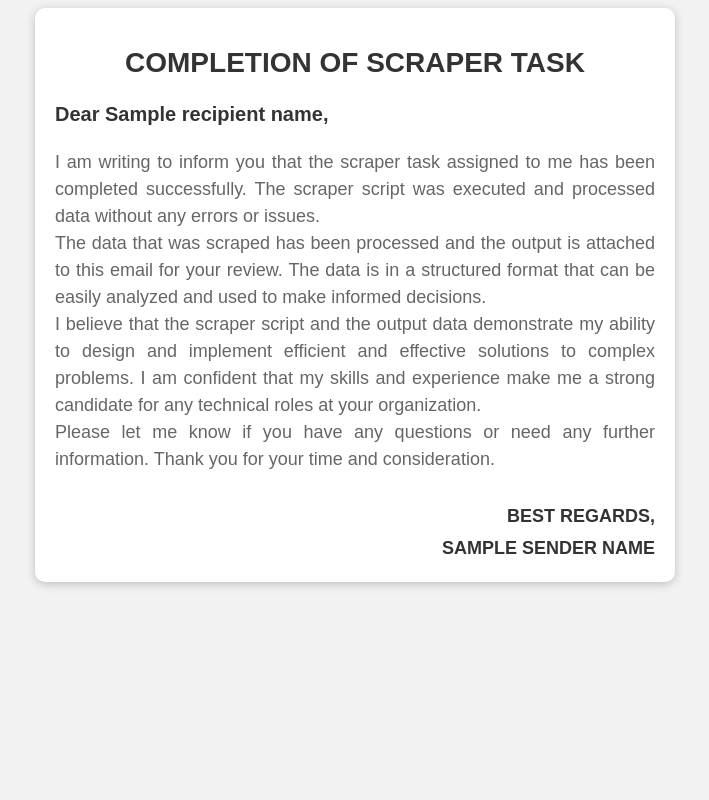
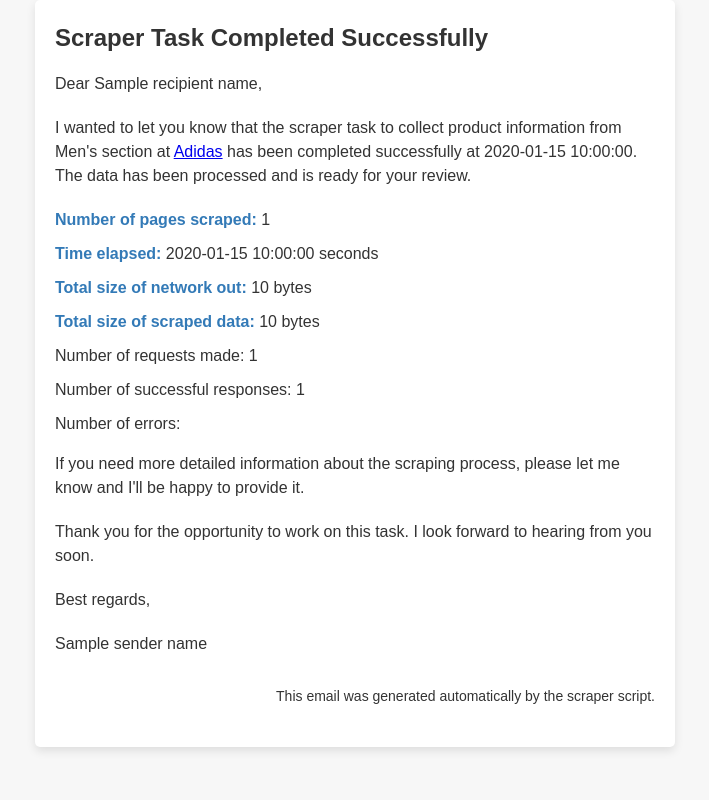
Before and after one commit to rifatrakib/lazuli, a Python web app: template templates/email_template.html in a window 1280 px wide. Shown: the whole page, without its empty margins (285-994 px from the left). Run offline with Jinja, Linux system fonts and the light colour scheme; the template is opened without the code that fills it: most values are stand-ins (such as "Sample title", 1, 10 or a date in 2020).

Commit message:
include scraper stats with mail report

```diff
--- a/templates/email_template.html
+++ b/templates/email_template.html
@@ -1,79 +1,87 @@
 <!DOCTYPE html>
-<html>
+<html lang="en">
 
 <head>
     <meta charset="UTF-8">
-    <title>Completion of Scraper Task</title>
+    <meta name="viewport" content="width=device-width, initial-scale=1.0">
+    <title>Scraper Task Completed Successfully</title>
     <style>
-        /* Define CSS styles for the email */
         body {
             font-family: Arial, sans-serif;
-            background-color: #f2f2f2;
+            font-size: 16px;
+            line-height: 1.5;
+            color: #333;
+            background-color: #f7f7f7;
+            margin: 0;
+            padding: 0;
         }
 
         .container {
             max-width: 600px;
-            margin: auto;
+            margin: 0 auto;
             padding: 20px;
-            background-color: #ffffff;
-            border-radius: 10px;
-            box-shadow: 0px 2px 10px #bfbfbf;
+            background-color: #fff;
+            box-shadow: 0 4px 10px rgba(0, 0, 0, 0.1);
+            border-radius: 5px;
         }
 
         h1 {
-            color: #333333;
-            font-size: 28px;
-            font-weight: bold;
-            margin-bottom: 20px;
-            text-align: center;
-            text-transform: uppercase;
+            font-size: 24px;
+            margin-top: 0;
         }
 
         p {
-            color: #666666;
-            font-size: 18px;
-            line-height: 1.5;
-            margin: 0;
-            text-align: justify;
-        }
-
-        .greeting {
-            color: #333333;
-            font-size: 20px;
-            font-weight: bold;
             margin-bottom: 20px;
         }
 
-        .signature {
-            color: #333333;
-            font-size: 18px;
-            font-weight: bold;
-            margin-top: 30px;
-            text-align: right;
-            text-transform: uppercase;
+        ul {
+            margin: 0;
+            padding: 0;
+            list-style: none;
         }
 
-        .signature-name {
-            display: block;
-            margin-top: 5px;
+        li {
+            margin-bottom: 10px;
+        }
+
+        .footer {
+            margin-top: 30px;
+            font-size: 14px;
+            text-align: right;
+        }
+
+        .important {
+            font-weight: bold;
+            color: #337ab7;
         }
     </style>
 </head>
 
 <body>
     <div class="container">
-        <h1>Completion of Scraper Task</h1>
-        <p class="greeting">Dear {{ recipient_name }},</p>
-        <p>I am writing to inform you that the scraper task assigned to me has been completed successfully. The scraper
-            script was executed and processed data without any errors or issues.</p>
-        <p>The data that was scraped has been processed and the output is attached to this email for your review. The
-            data is in a structured format that can be easily analyzed and used to make informed decisions.</p>
-        <p>I believe that the scraper script and the output data demonstrate my ability to design and implement
-            efficient and effective solutions to complex problems. I am confident that my skills and experience make me
-            a strong candidate for any technical roles at your organization.</p>
-        <p>Please let me know if you have any questions or need any further information. Thank you for your time and
-            consideration.</p>
-        <p class="signature">Best regards,<span class="signature-name">{{ sender_name }}</span></p>
+        <h1>Scraper Task Completed Successfully</h1>
+        <p>Dear {{ recipient_name }},</p>
+        <p>I wanted to let you know that the scraper task to collect product information from Men's section at <a
+                href="https://shop.adidas.jp/item/?gender=mens">Adidas</a> has been completed successfully at {{
+            finish_time }}. The data
+            has been processed and is ready for your review.</p>
+        <ul>
+            <li><span class="important">Number of pages scraped:</span> {{ item_scraped_count }}</li>
+            <li><span class="important">Time elapsed:</span> {{ elapsed_time_seconds }} seconds</li>
+            <li><span class="important">Total size of network out:</span> {{ request_bytes }} bytes</li>
+            <li><span class="important">Total size of scraped data:</span> {{ response_bytes }} bytes</li>
+            <li>Number of requests made: {{ request_count }}</li>
+            <li>Number of successful responses: {{ success_count }}</li>
+            <li>Number of errors: {{ error_count }}</li>
+        </ul>
+        <p>If you need more detailed information about the scraping process, please let me know and I'll be happy to
+            provide it.</p>
+        <p>Thank you for the opportunity to work on this task. I look forward to hearing from you soon.</p>
+        <p>Best regards,</p>
+        <p>{{ sender_name }}</p>
+        <div class="footer">
+            <p>This email was generated automatically by the scraper script.</p>
+        </div>
     </div>
 </body>
 
```
Also changed, not shown: adidas/email.py (+20 -0 lines), adidas/spiders/products.py (+21 -0 lines), main.py (+12 -2 lines).
